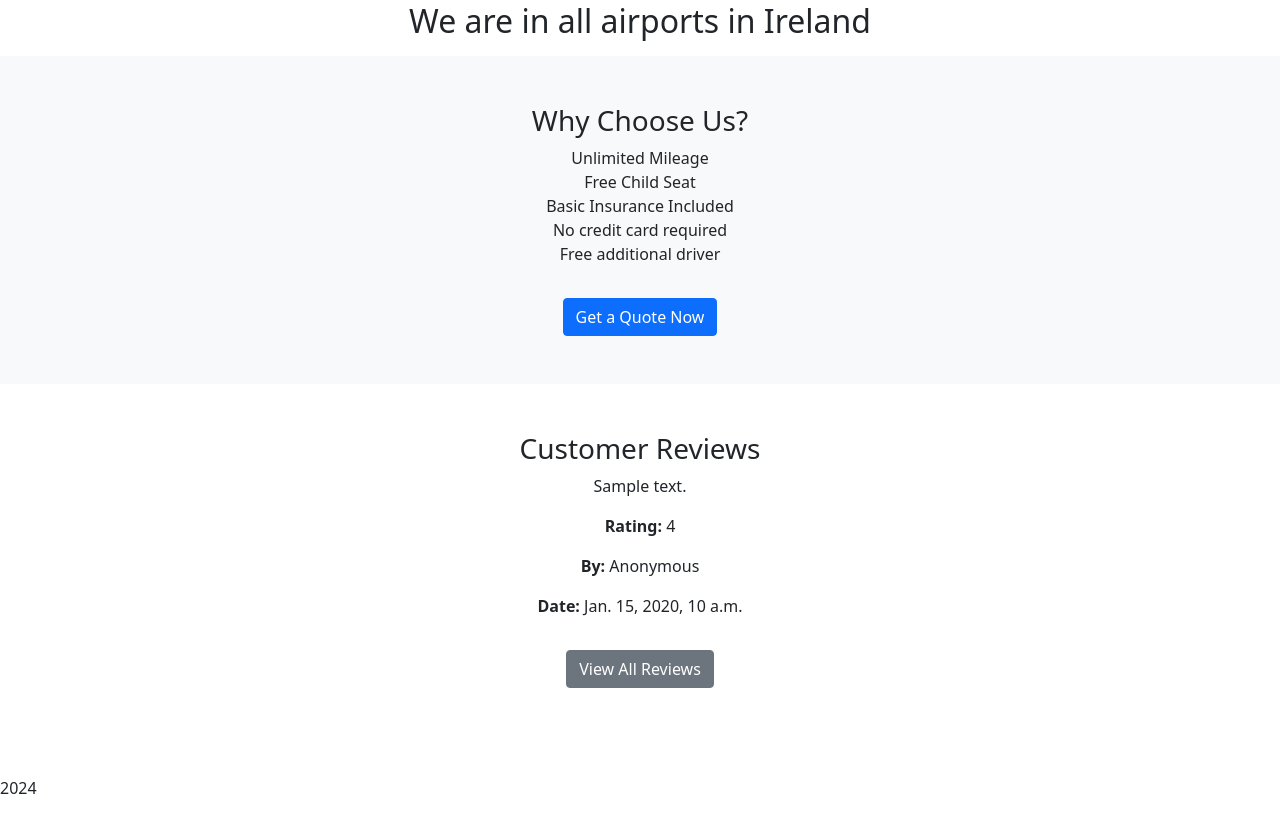
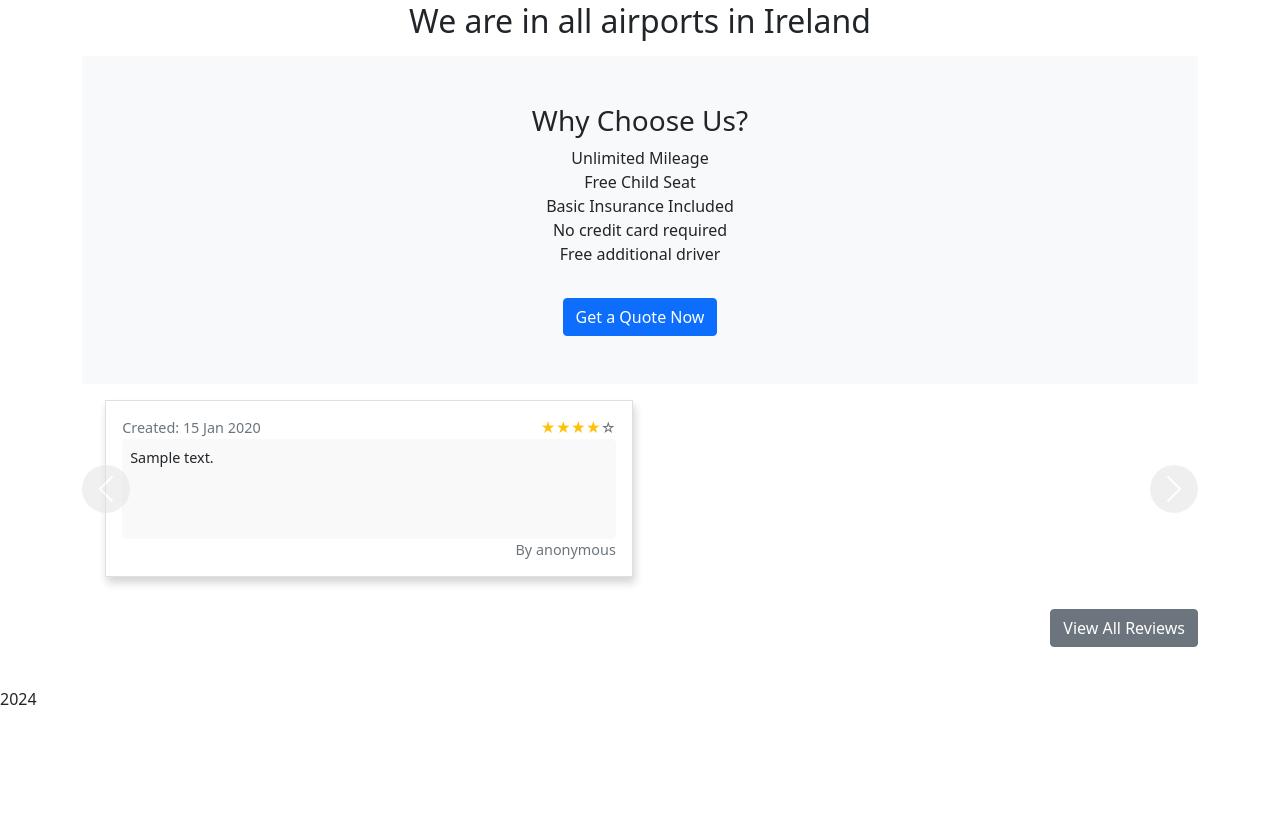
Before and after one commit to OleksiiKova/rent-car-ireland, a Django app: page / in a window 1280 px wide. Shown: the part 106-922 px from the top of the page. After the commit the page ends 811 px from the top, so only its background shows below. Run offline with Django 4.2, Linux system fonts and the light colour scheme; tables that the repository leaves empty hold one stand-in row (values such as "Sample post"); some libraries are stand-ins or nearby versions.

Commit message:
Add carousel to the reviews on Home page

```diff
--- a/static/css/style.css
+++ b/static/css/style.css
@@ -129,11 +129,86 @@
 /* ----------------END Stars in review END ----------------*/
 
 .comment-field {
-    height: 150px; /* Adjust the height as needed */
-    overflow-y: auto; /* Add vertical scrollbar if content overflows */
-    overflow-x: hidden; /* Hide horizontal scrollbar */
+    height: 150px;
+    overflow-y: auto;
+    overflow-x: hidden;
     border: 1px solid #ddd;
     padding: 10px;
     border-radius: 5px;
     background-color: #f9f9f9;
 }
+
+.review-field {
+    height: 100px;
+    overflow-y: auto;
+    overflow-x: hidden;
+    padding: 10px;
+    border-radius: 5px;
+    background-color: #f9f9f9;
+}
+
+.faded {
+    color: rgb(172, 175, 175);
+}
+
+/* ----------------Review Carousel ----------------*/
+/* .carousel-item {
+    display: flex;
+} */
+
+.carousel-item .row {
+    width: 100%;
+}
+
+.carousel-item .col-md-6 {
+    flex: 1;
+    padding: 0 10px;
+}
+
+@media (max-width: 576px) {
+    .carousel-item .col-md-6 {
+        flex: 1 0 100%;
+        padding: 0;
+    }
+}
+
+  @media screen and (min-width: 576px) {
+    .carousel-inner {
+      display: flex;
+    }
+    .carousel-item {
+      display: flex;
+      display: block;
+      margin-right: 0;
+      flex: 0 0 calc(100% / 2);
+    }
+    .img-wrapper {
+      height: 21vw;
+    }
+  }
+  .carousel-inner {
+    padding: 1em;
+  }
+  .card {
+    margin: 0 0.5em;
+    border-radius: 0;
+    box-shadow: 2px 6px 8px 0 rgba(22, 22, 26, 0.18);
+    font-size: 0.9em;
+  }
+
+  .carousel-control-prev,
+  .carousel-control-next {
+    width: 6vh;
+    height: 6vh;
+    background-color: #e1e1e1;
+    border-radius: 50%;
+    top: 50%;
+    transform: translateY(-50%);
+    opacity: 0.5;
+  }
+  .carousel-control-prev:hover,
+  .carousel-control-next:hover {
+    opacity: 0.8;
+  }
+
+  /* ----------------END Review Carousel ----------------*/
--- a/userprofile/templates/userprofile/home.html
+++ b/userprofile/templates/userprofile/home.html
@@ -1,9 +1,11 @@
 {% extends "base.html" %}
 
 {% load static %}
+{% load form_tags %}
+{% load range_tags %}
 
 {% block content %}
-<div class="conatiner">
+<div class="container">
     <h2 class="text-center my-3">We are in all airports in Ireland</h2>
 
     <!-- Advantages Section -->
@@ -23,36 +25,89 @@
     </section>
 
     <!-- Reviews Section -->
-    <section id="reviews" class="py-5 text-center">
-        <div class="container">
-            <h3>Customer Reviews</h3>
-            <div id="reviewsCarousel" class="carousel slide" data-ride="carousel">
-                <div class="carousel-inner">
+    <div id="carouselExampleControls" class="carousel" data-bs-ride="carousel">
+        <div class="carousel-inner flex align-items-center">
             {% for review in reviews %}
             <div class="carousel-item {% if forloop.first %}active{% endif %}">
-                        <div class="d-block w-100 review">
-                            <p>{{ review.comment }}</p>
-                            <p><strong>Rating:</strong> {{ review.rating }}</p>
-                            <p><strong>By:</strong>
-                                {% if review.is_anonymous %}Anonymous{% else %}{{ review.user.username }}{% endif %}</p>
-                            <p><strong>Date:</strong> {{ review.created_at }}</p>
+                <div class="card">
+                    <div class="card-body">
+                        <div class="d-flex justify-content-between">
+                            <p class="text-muted mb-0">Created: {{ review.created_at|date:"d M Y" }}</p>
+                            <div class="review-rating d-flex">
+                                {% for i in 5|times %}
+                                {% if i <= review.rating %}
+                                <span class="text-warning">★</span>
+                                {% else %}
+                                <span class="text-secondary">☆</span>
+                                {% endif %}
+                                {% endfor %}
+                            </div>
+                        </div>
+                        <div class="p-2 review-field">{{ review.comment }}</div>
+                        <div class="d-flex justify-content-end">
+                            <div class="text-muted text-end">
+                                {% if review.is_anonymous %}
+                                By anonymous
+                                {% else %}
+                                By {{ review.user.username }}
+                                {% endif %}
+                            </div>
+                        </div>
+                    </div>
                 </div>
             </div>
             {% endfor %}
         </div>
-                <a class="carousel-control-prev" href="#reviewsCarousel" role="button" data-slide="prev">
+        <button class="carousel-control-prev" type="button" data-bs-target="#carouselExampleControls"
+            data-bs-slide="prev">
             <span class="carousel-control-prev-icon" aria-hidden="true"></span>
-                    <span class="sr-only">Previous</span>
-                </a>
-                <a class="carousel-control-next" href="#reviewsCarousel" role="button" data-slide="next">
+            <span class="visually-hidden">Previous</span>
+        </button>
+        <button class="carousel-control-next" type="button" data-bs-target="#carouselExampleControls"
+            data-bs-slide="next">
             <span class="carousel-control-next-icon" aria-hidden="true"></span>
-                    <span class="sr-only">Next</span>
-                </a>
+            <span class="visually-hidden">Next</span>
+        </button>
     </div>
+    <div class="text-end">
         <a href="{% url 'all_reviews' %}" class="btn btn-secondary mt-3">View All Reviews</a>
     </div>
-    </section>
 </div>
 
+<script>
+    document.addEventListener('DOMContentLoaded', function () {
+        const multipleItemCarousel = document.querySelector("#carouselExampleControls");
+
+        if (window.matchMedia("(min-width:576px)").matches) {
+            const carousel = new bootstrap.Carousel(multipleItemCarousel, {
+                interval: false
+            });
+
+            var carouselWidth = $(".carousel-inner")[0].scrollWidth;
+            var cardWidth = $(".carousel-item").width();
+
+            var scrollPosition = 0;
+
+            $(".carousel-control-next").on("click", function () {
+                if (scrollPosition < carouselWidth - cardWidth * 4) {
+                    scrollPosition = scrollPosition + cardWidth;
+                    $(".carousel-inner").animate({
+                        scrollLeft: scrollPosition
+                    }, 600);
+                }
+            });
+            $(".carousel-control-prev").on("click", function () {
+                if (scrollPosition > 0) {
+                    scrollPosition = scrollPosition - cardWidth;
+                    $(".carousel-inner").animate({
+                        scrollLeft: scrollPosition
+                    }, 600);
+                }
+            });
+        } else {
+            $(multipleItemCarousel).addClass("slide");
+        }
+    });
+</script>
 
 {% endblock %}
--- a/userprofile/templates/userprofile/my_reviews.html
+++ b/userprofile/templates/userprofile/my_reviews.html
@@ -11,7 +11,8 @@
     <div class="row justify-content-center mx-1">
         <div class="col-lg-8">
             {% for review in reviews %}
-            <div class="review-card my-2 p-2 my-md-4 p-md-4 ">
+            <div class="review-card my-2 p-2 my-md-4 p-md-4 {% if not review.approved %}
+            faded {% endif %}">
                 {% if not review.approved %}
                 <p class="approval text-end">
                     This Review is awaiting approval
--- a/userprofile/views.py
+++ b/userprofile/views.py
@@ -6,6 +6,7 @@ from .models import UserProfile, Review
 from bookings.models import Booking
 from .forms import UserProfileForm, ReviewForm, ContactForm
 from django.urls import reverse
+from django.core.paginator import Paginator
 
 # Create your views here.
 @login_required
@@ -89,7 +90,7 @@ def leave_review(request, booking_id):
 
 @login_required
 def my_reviews(request):
-    user_reviews = Review.objects.filter(user=request.user)
+    user_reviews = Review.objects.filter(user=request.user).order_by('-created_at')
     return render(request, 'userprofile/my_reviews.html', {'reviews': user_reviews})
 
 
@@ -156,10 +157,20 @@ def contact_us(request):
 
 
 def home(request):
-    reviews = Review.objects.filter(approved=True).order_by('-created_at')[:2]
+    reviews = Review.objects.filter(approved=True).order_by('-created_at')
     return render(request, 'userprofile/home.html', {'reviews': reviews})
 
 
 def all_reviews(request):
-    all_reviews = Review.objects.filter(approved=True).order_by('-created_at')
-    return render(request, 'userprofile/all_reviews.html', {'reviews': all_reviews})
+    review_list = Review.objects.filter(approved=True).order_by('-created_at')
+    paginator = Paginator(review_list, 4)
+
+    page_number = request.GET.get('page')
+    page_obj = paginator.get_page(page_number)
+
+    context = {
+        'reviews': page_obj.object_list,
+        'page_obj': page_obj,
+        'is_paginated': page_obj.has_other_pages(),
+    }
+    return render(request, 'userprofile/all_reviews.html', context)
```
Also changed, not shown: userprofile/templates/userprofile/all_reviews.html (+31 -2 lines). Lines whose indentation alone changed are shown as unchanged.
